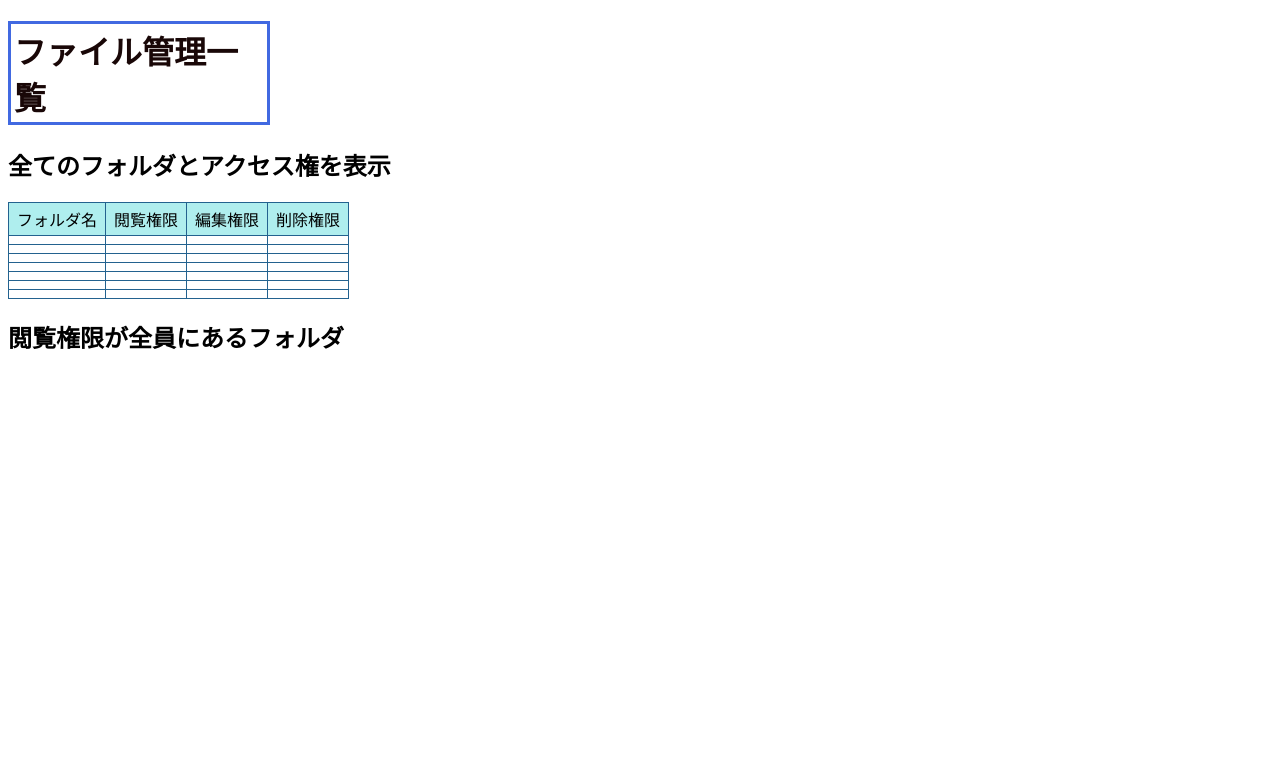
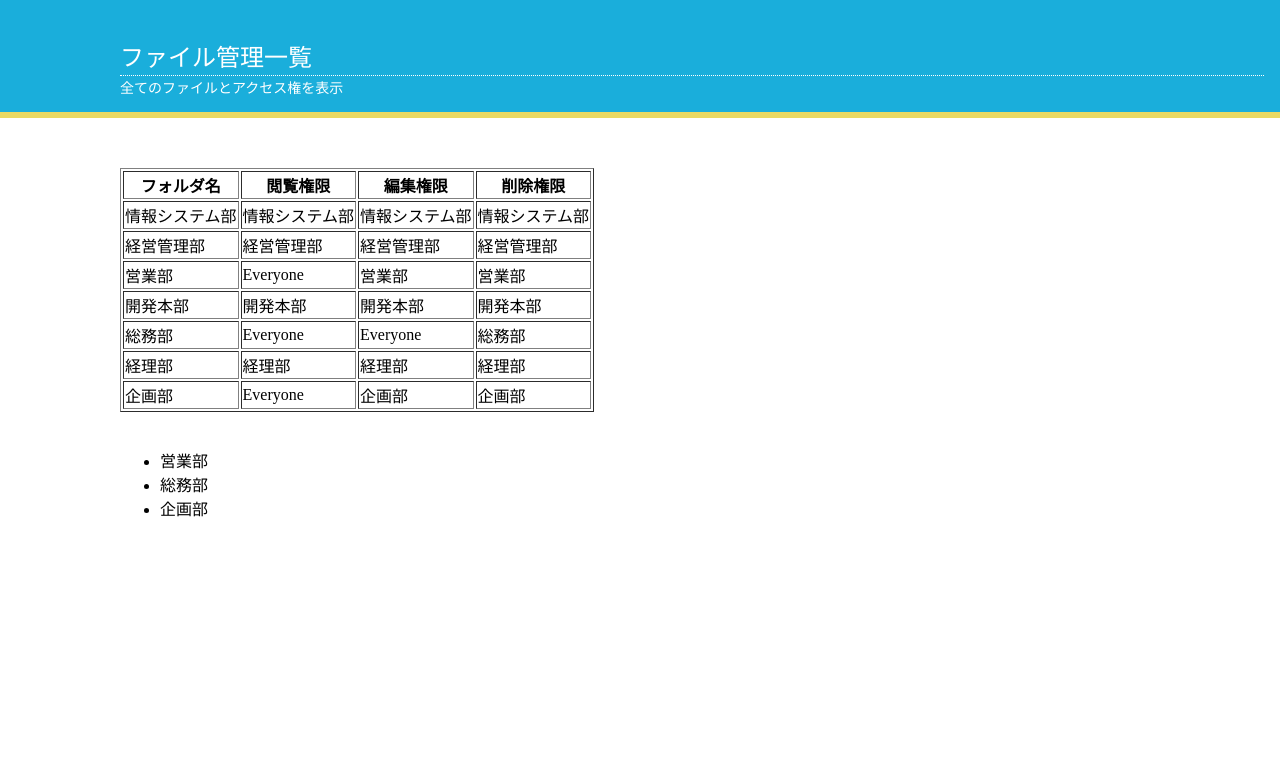
Before and after one commit to ahandsel/Kintone_Dojo, a plain HTML site: page Task02/JS_task1-3.html in a window 1280 px wide. Drawn offline with Linux system fonts and the light colour scheme.

Commit message:
Finished with Saba

```diff
--- a/Task02/JS_task1-3.html
+++ b/Task02/JS_task1-3.html
@@ -1,48 +1,83 @@
-<!doctype html>
-<html>
+<!-- Worked with Saba -->
+<!DOCTYPE html>
+<html lang="en">
 <head>
 <meta charset="UTF-8">
-<meta name="viewport" content="width=device-width,initial-scale=1">
-<meta http-equiv="x-ua-compatible" content="IE=edge">
-<title>ファイル管理</title>
+<meta name="viewport" content="width=device-width, initial-scale=1.0">
+<title>テンプレート</title>
 <style>
-h1 {
-    border:solid 3px #4169E1;
-    padding:3px;
-    color:#190707;
-    width:250px;
+html, body {
+  height: 100%;
+  margin: 0;
 }
-table {
-    border-collapse: collapse;
+header {
+  background-color: #1aaedb;
+  border-bottom: #ead963 6px solid;
 }
-td {
-    padding: 4px 8px;
-    border: 1px solid #23628f;
+.container {
+  padding: 16px;
+  padding-left: 120px;
 }
-tr#allFile {
-    background:#AFEEEE;
+.container h1,
+.container h2 {
+  margin: 0;
+  color: #fff;
+  line-height: 1;
 }
-li {
-    margin-top:5px;
+.container h1 {
+  padding: 30px 0 5px 0;
+  font-size: 24px;
+  border-bottom: 1px dotted #fff;
+  font-weight: 500;
 }
-
+.container h2 {
+  padding: 6px 0 0 0;
+  font-size: 14px;
+  font-weight: 400;
+}
+main {
+  min-height: calc(100% - 156px);
+}
+main .container {
+  padding: 50px 120px;
+  background-color: #fff;
+}
+footer {
+  background-color: #1aaedb;
+}
+footer .container {
+  min-height: 50px;
+  padding-top:10px;
+  padding-bottom:10px;
+  color: #000;
+  font-size: 12px;
+  text-align: right;
+}
+@media (min-width: 768px) {
+  footer .container {
+    color: #fff;
+  }
+}
 </style>
 </head>
 <body>
 <header>
-<div class="header-contents">
+<div class="container">
 <h1>ファイル管理一覧</h1>
-<h2>全てのフォルダとアクセス権を表示</h2>
+<h2>全てのファイルとアクセス権を表示</h2>
 </div>
 </header>
-<div class="main-wrapper">
+<main>
+</section>
+</div>
+<div class="container">
 <section>
-    <table>
-        <tr id="allFile">
-            <td>フォルダ名</td>
-            <td>閲覧権限</td>
-            <td>編集権限</td>
-            <td>削除権限</td>
+  <table border ="1">
+    <tr id="File">
+      <th>フォルダ名</th>
+      <th>閲覧権限</th>
+      <th>編集権限</th>
+      <th>削除権限</th>
     </tr>
     <tr>
       <td id="folderName1"></td>
@@ -90,13 +125,77 @@ li {
 </section>
 <section>
   <h2>閲覧権限が全員にあるフォルダ</h2>
-    <ul id="list"></ul>
+  <ul id="List"></ul>
+  <!-- Display files with [ Read Permission ] set to [ everyone ] on browser  -->
+  <!-- 閲覧権限が Everyone にあるフォルダ名をブラウザに表示したい -->
 </section>
 </div>
 <script>
+  var fileManage = {
+    f001: {
+      folderName: '情報システム部',
+      viewAuth: '情報システム部',
+      editAuth: '情報システム部',
+      deleteAuth: '情報システム部'
+    },
+    f002: {
+      folderName: '経営管理部',
+      viewAuth: '経営管理部',
+      editAuth: '経営管理部',
+      deleteAuth: '経営管理部'
+    },
+    f003: {
+      folderName: '営業部',
+      viewAuth: 'Everyone',
+      editAuth: '営業部',
+      deleteAuth: '営業部'
+    },
+    f004: {
+      folderName: '開発本部',
+      viewAuth: '開発本部',
+      editAuth: '開発本部',
+      deleteAuth: '開発本部',
+    },
+    f005: {
+      folderName: '総務部',
+      viewAuth: 'Everyone',
+      editAuth: 'Everyone',
+      deleteAuth: '総務部'
+    },
+    f006: {
+      folderName: '経理部',
+      viewAuth: '経理部',
+      editAuth: '経理部',
+      deleteAuth: '経理部'
+    },
+    f007: {
+      folderName: '企画部',
+      viewAuth: 'Everyone',
+      editAuth: '企画部',
+      deleteAuth: '企画部'
+    }
+  };
 
-// ここに処理を記述する
-
+// var fold = fileManage['f00' + (i + 1)]['folderName'];
+// var edit = fileManage['f00' + (i + 1)]['viewAuth'];
+for (var i = 0; i < 7 ; i++) {
+  document.getElementById('folderName' + (i + 1)).textContent = fileManage['f00' + (i + 1)]['folderName'];
+  //f00(0+1)->f001 -> folderName -> テキストを挿入する
+  document.getElementById('viewAuth' + (i + 1)).textContent = fileManage['f00' + (i + 1)]['viewAuth'];
+  document.getElementById('editAuth' + (i + 1)).textContent = fileManage['f00' + (i + 1)]['editAuth'];
+  document.getElementById('deleteAuth' + (i + 1)).textContent = fileManage['f00' + (i + 1)]['deleteAuth'];
+  // Part 3:
+  // 閲覧権限が Everyone にあるフォルダ名をコンソールに表示したい
+  if (fileManage['f00' + (i + 1)]['viewAuth'] === 'Everyone') {
+    //f001のviewAuthを見る
+    var output = fileManage['f00' + (i + 1)]['folderName'];
+    console.log(output);
+    var newLi = document.createElement('li');
+    var listHTML = document.getElementById('List');
+    newLi.textContent = fileManage['f00' + (i + 1)].folderName;
+    listHTML.appendChild(newLi);
+  }
+};
 </script>
 </body>
 </html>
```
Lines whose indentation alone changed are shown as unchanged.
